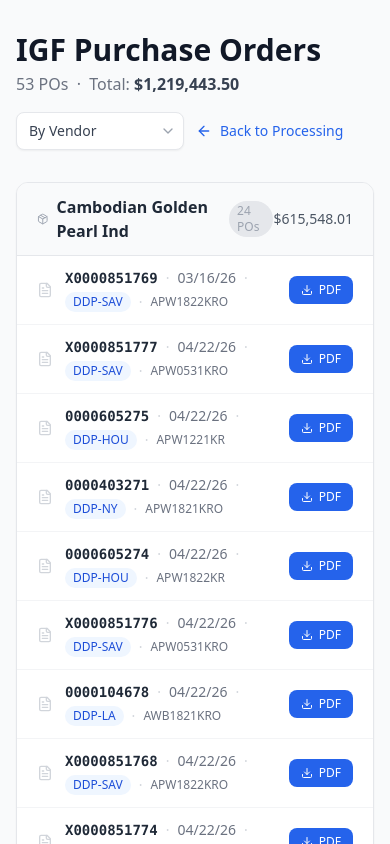
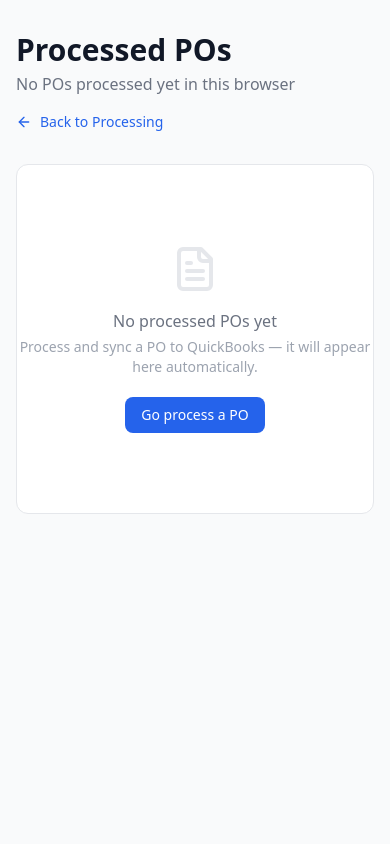
Before and after one commit to bidasdlin/igf-orders, a Next.js app: page /downloads in a window 390 px wide. Shown: the top 844 px of the page. Built offline with nearby package versions, Linux system fonts and the light colour scheme.

Commit message:
Refactor DownloadsPage to manage POs with localStorage
Refactor DownloadsPage component to use localStorage for synced POs and update UI elements.

```diff
--- a/src/app/downloads/page.tsx
+++ b/src/app/downloads/page.tsx
@@ -1,123 +1,115 @@
 'use client'
 
-import { useState } from 'react'
+import { useState, useEffect } from 'react'
 import Link from 'next/link'
-import { Download, FileText, ArrowLeft, Package, ChevronDown } from 'lucide-react'
-import { ALL_POS } from '@/lib/po-data'
+import { Download, FileText, ArrowLeft, Clock } from 'lucide-react'
 
-type SortMode = 'vendor' | 'processed' | 'port'
+interface SyncedPO {
+  poNumber: string
+  vendorName: string
+  shipTo: string
+  totalAmount: number
+  qbId?: string
+  qbDocNumber?: string
+  syncedAt?: string
+}
 
 export default function DownloadsPage() {
-  const [sortMode, setSortMode] = useState<SortMode>('vendor')
+  const [pos, setPos] = useState<SyncedPO[]>([])
+  const [loaded, setLoaded] = useState(false)
 
-  const totalValue = ALL_POS.reduce((s, p) => s + p.total_amount, 0)
+  useEffect(() => {
+    try {
+      const stored = JSON.parse(localStorage.getItem('igf_synced_pos') || '[]')
+      setPos(stored)
+    } catch (_) {
+      setPos([])
+    }
+    setLoaded(true)
+  }, [])
 
-  // Build groups based on sort mode
-  let groupsMap: Map<string, typeof ALL_POS>
-  let groupKeys: string[]
-
-  if (sortMode === 'processed') {
-    // Reverse insertion order — most recently processed PO appears first
-    groupsMap = new Map([['All Orders · Most Recent First', [...ALL_POS].reverse()]])
-    groupKeys = ['All Orders · Most Recent First']
-  } else {
-    groupsMap = new Map<string, typeof ALL_POS>()
-    for (const po of ALL_POS) {
-      const key = sortMode === 'vendor' ? po.vendor : po.freight_term
-      if (!groupsMap.has(key)) groupsMap.set(key, [])
-      groupsMap.get(key)!.push(po)
-    }
-    groupKeys = Array.from(groupsMap.keys()).sort((a, b) => a.localeCompare(b))
-  }
+  const totalValue = pos.reduce((s, p) => s + (p.totalAmount || 0), 0)
 
   return (
-    <main className="max-w-5xl mx-auto py-8 px-4">
+    <main className="max-w-4xl mx-auto py-8 px-4">
       <div className="mb-8 flex flex-col sm:flex-row sm:items-center sm:justify-between gap-4">
         <div>
-          <h1 className="text-3xl font-bold text-gray-900">IGF Purchase Orders</h1>
+          <h1 className="text-3xl font-bold text-gray-900">Processed POs</h1>
           <p className="text-gray-500 mt-1">
-            {ALL_POS.length} POs &nbsp;·&nbsp; Total:{' '}
-            <span className="font-semibold text-gray-700">
-              ${totalValue.toLocaleString('en-US', { minimumFractionDigits: 2 })}
-            </span>
+            {loaded ? (
+              pos.length > 0
+                ? <>{pos.length} PO{pos.length !== 1 ? 's' : ''} &nbsp;·&nbsp; Total: <span className="font-semibold text-gray-700">${totalValue.toLocaleString('en-US', { minimumFractionDigits: 2 })}</span></>
+                : 'No POs processed yet in this browser'
+            ) : 'Loading…'}
           </p>
-        </div>
-        <div className="flex items-center gap-3">
-          <div className="relative">
-            <select
-              value={sortMode}
-              onChange={e => setSortMode(e.target.value as SortMode)}
-              className="appearance-none bg-white border border-gray-200 rounded-lg pl-3 pr-8 py-2 text-sm text-gray-700 cursor-pointer hover:border-gray-300 focus:outline-none focus:ring-2 focus:ring-blue-500 shadow-sm"
-            >
-              <option value="vendor">By Vendor</option>
-              <option value="processed">By Date Processed</option>
-              <option value="port">By Port</option>
-            </select>
-            <ChevronDown className="absolute right-2 top-1/2 -translate-y-1/2 w-4 h-4 text-gray-400 pointer-events-none" />
         </div>
         <Link href="/" className="inline-flex items-center gap-2 text-sm text-blue-600 hover:text-blue-800">
           <ArrowLeft className="w-4 h-4" />
           Back to Processing
         </Link>
       </div>
+
+      {loaded && pos.length === 0 && (
+        <div className="text-center py-20 bg-white rounded-xl border border-gray-200">
+          <FileText className="w-12 h-12 mx-auto mb-4 text-gray-200" />
+          <p className="text-gray-500 font-medium">No processed POs yet</p>
+          <p className="text-sm text-gray-400 mt-1">Process and sync a PO to QuickBooks — it will appear here automatically.</p>
+          <Link href="/" className="inline-flex items-center gap-2 mt-5 text-sm bg-blue-600 hover:bg-blue-700 text-white font-medium px-4 py-2 rounded-lg">
+            Go process a PO
+          </Link>
         </div>
+      )}
 
-      {groupKeys.map(groupName => {
-        const pos = groupsMap.get(groupName)!
-        const groupTotal = pos.reduce((s, p) => s + p.total_amount, 0)
-        return (
-          <div key={groupName} className="mb-5 bg-white rounded-xl border border-gray-200 overflow-hidden shadow-sm">
-            <div className="bg-gray-50 px-5 py-3 flex items-center justify-between border-b border-gray-200">
-              <div className="flex items-center gap-2">
-                <Package className="w-4 h-4 text-gray-400" />
-                <span className="font-semibold text-gray-800">{groupName}</span>
-                <span className="text-xs text-gray-400 bg-gray-200 px-2 py-0.5 rounded-full">
-                  {pos.length} PO{pos.length !== 1 ? 's' : ''}
-                </span>
+      {loaded && pos.length > 0 && (
+        <div className="bg-white border border-gray-200 rounded-xl overflow-hidden divide-y divide-gray-100">
+          <div className="grid grid-cols-[1fr_1fr_1fr_auto] gap-4 px-5 py-3 bg-gray-50 text-xs font-medium text-gray-500 uppercase tracking-wide">
+            <span>PO Number</span>
+            <span>Vendor</span>
+            <span>Ship To</span>
+            <span className="text-right">Amount</span>
           </div>
-              <span className="text-sm font-medium text-gray-600">
-                ${groupTotal.toLocaleString('en-US', { minimumFractionDigits: 2 })}
-              </span>
+          {pos.map((po, i) => (
+            <div key={po.poNumber + i} className="flex items-center px-5 py-4 gap-3 hover:bg-gray-50 transition-colors">
+              <div className="flex-1 grid grid-cols-[1fr_1fr_1fr_auto] gap-4 min-w-0 items-center">
+                <div className="min-w-0">
+                  <p className="font-mono text-sm font-semibold text-gray-900 truncate">{po.poNumber}</p>
+                  {po.syncedAt && (
+                    <p className="text-xs text-gray-400 flex items-center gap-1 mt-0.5">
+                      <Clock className="w-3 h-3" />{po.syncedAt}
+                    </p>
+                  )}
                 </div>
-            <div className="divide-y divide-gray-100">
-              {pos.map(po => (
-                <div key={po.po_number} className="px-5 py-3 flex items-center justify-between hover:bg-gray-50 transition-colors">
-                  <div className="flex items-center gap-3 min-w-0">
-                    <FileText className="w-4 h-4 text-gray-300 shrink-0" />
-                    <div className="flex flex-wrap items-center gap-x-2 gap-y-1 text-sm">
-                      <span className="font-mono font-semibold text-gray-800">{po.po_number}</span>
-                      <span className="text-gray-300">·</span>
-                      <span className="text-gray-500">{po.order_date}</span>
-                      <span className="text-gray-300">·</span>
-                      <span className="bg-blue-50 text-blue-700 text-xs px-2 py-0.5 rounded-full">{po.freight_term}</span>
-                      {sortMode !== 'vendor' && (
-                        <>
-                          <span className="text-gray-300">·</span>
-                          <span className="text-xs text-gray-500">{po.vendor}</span>
-                        </>
-                      )}
-                      <span className="text-gray-300">·</span>
-                      <span className="text-xs text-gray-500">{po.items[0].item_code}</span>
+                <p className="text-sm text-gray-700 truncate">{po.vendorName}</p>
+                <p className="text-sm text-gray-500 truncate">{po.shipTo}</p>
+                <p className="text-sm font-semibold text-gray-900 text-right whitespace-nowrap">
+                  ${(po.totalAmount || 0).toLocaleString('en-US', { minimumFractionDigits: 2 })}
+                </p>
               </div>
-                  </div>
-                  <div className="flex items-center gap-4 shrink-0 ml-4">
-                    <span className="text-sm font-medium text-gray-700 hidden sm:block">
-                      ${po.total_amount.toLocaleString('en-US', { minimumFractionDigits: 2 })}
-                    </span>
+              <div className="flex items-center gap-2 shrink-0 ml-2">
                 <a
-                      href={`/api/generate-po-pdf/${po.po_number}`}
-                      className="inline-flex items-center gap-1.5 text-xs font-medium bg-blue-600 hover:bg-blue-700 text-white px-3 py-1.5 rounded-lg transition-colors"
+                  href={`/api/generate-po-pdf/${po.qbDocNumber || po.poNumber}`}
+                  target="_blank"
+                  rel="noopener noreferrer"
+                  className="inline-flex items-center gap-1.5 text-xs font-medium bg-emerald-600 hover:bg-emerald-700 text-white px-3 py-1.5 rounded-lg transition-colors"
                 >
                   <Download className="w-3 h-3" />
                   PDF
                 </a>
+                {po.qbId && (
+                  <a
+                    href={`https://qbo.intuit.com/app/purchaseorder?txnId=${po.qbId}`}
+                    target="_blank"
+                    rel="noopener noreferrer"
+                    className="text-xs text-blue-600 hover:underline whitespace-nowrap"
+                  >
+                    QB →
+                  </a>
+                )}
               </div>
             </div>
           ))}
         </div>
-          </div>
-        )
-      })}
+      )}
     </main>
   )
 }
```
Lines whose indentation alone changed are shown as unchanged.
